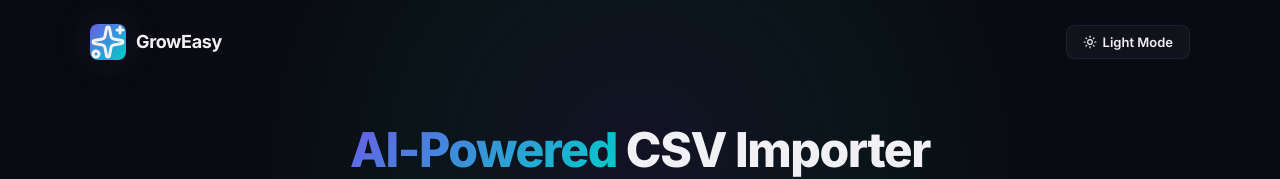
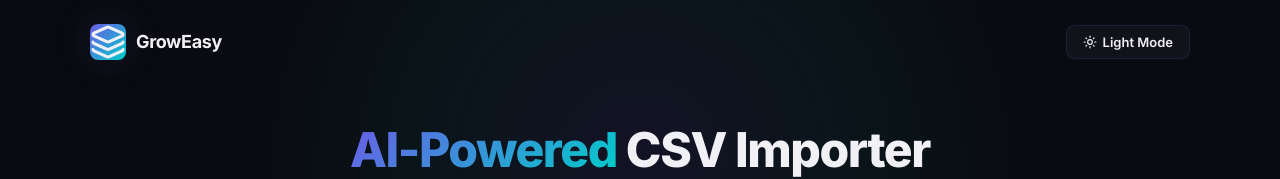
Before and after one commit to akashjangam15/GrowEeasy, a Next.js app in the folder apps/web/: page / in a window 1280 px wide. Shown: the top 179 px of the page. Built offline with nearby package versions, Linux system fonts and the light colour scheme; no server answers.

Commit message:
style: change GrowEasy header logo to Layers icon

```diff
--- a/apps/web/app/page.tsx
+++ b/apps/web/app/page.tsx
@@ -8,7 +8,7 @@ import ProgressBar from "../components/ProgressBar";
 import ImportSummaryCards from "../components/ImportSummaryCards";
 import ResultTable from "../components/ResultTable";
 import styles from "./page.module.css";
-import { Sparkles, Moon, Sun, AlertTriangle, FileSpreadsheet, CheckCircle2, RefreshCw } from "lucide-react";
+import { Layers, Moon, Sun, AlertTriangle, FileSpreadsheet, CheckCircle2, RefreshCw } from "lucide-react";
 
 function formatFileSize(bytes: number): string {
   if (bytes < 1024) return `${bytes} B`;
@@ -52,7 +52,7 @@ export default function Home() {
       {/* Header */}
       <header className={styles.header}>
         <div className={styles.logoMark}>
-          <Sparkles className={styles.logoIcon} size={20} />
+          <Layers className={styles.logoIcon} size={20} />
           <span className={styles.logoText}>GrowEasy</span>
         </div>
         <button
```
